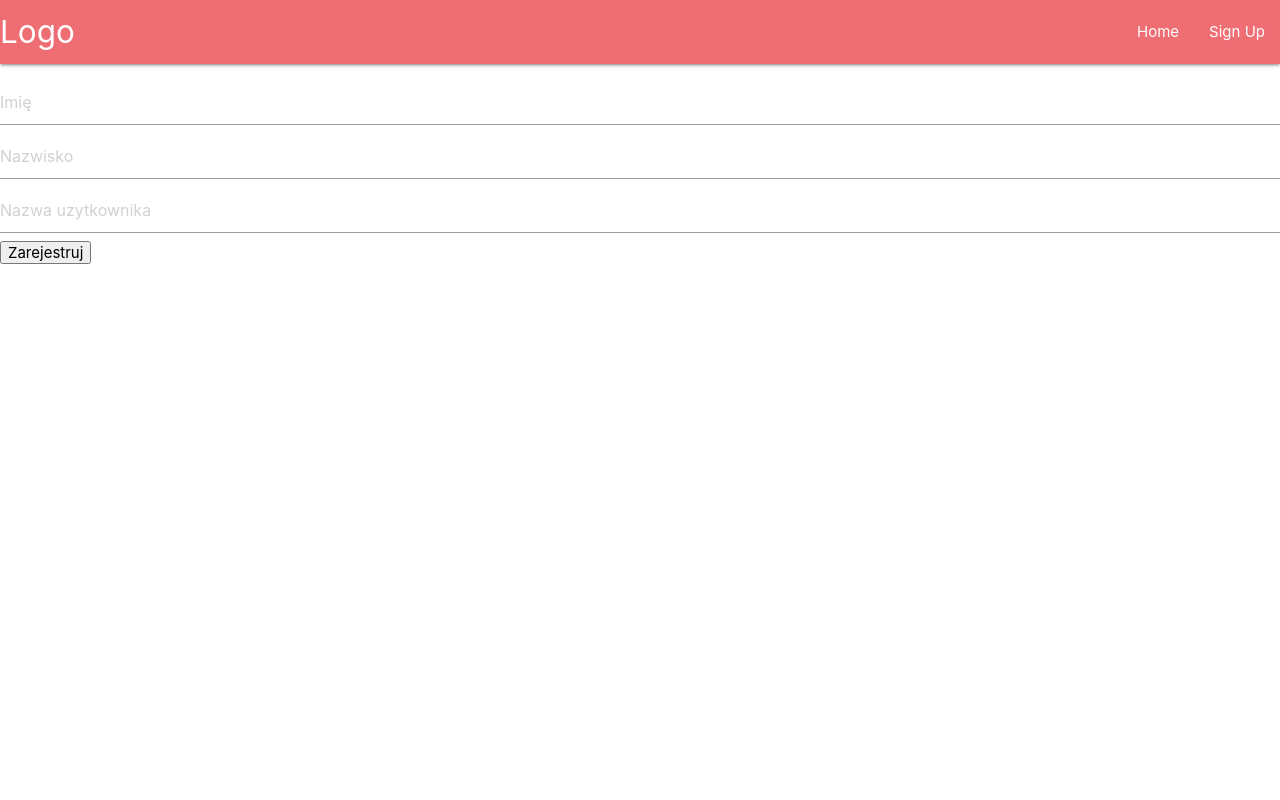
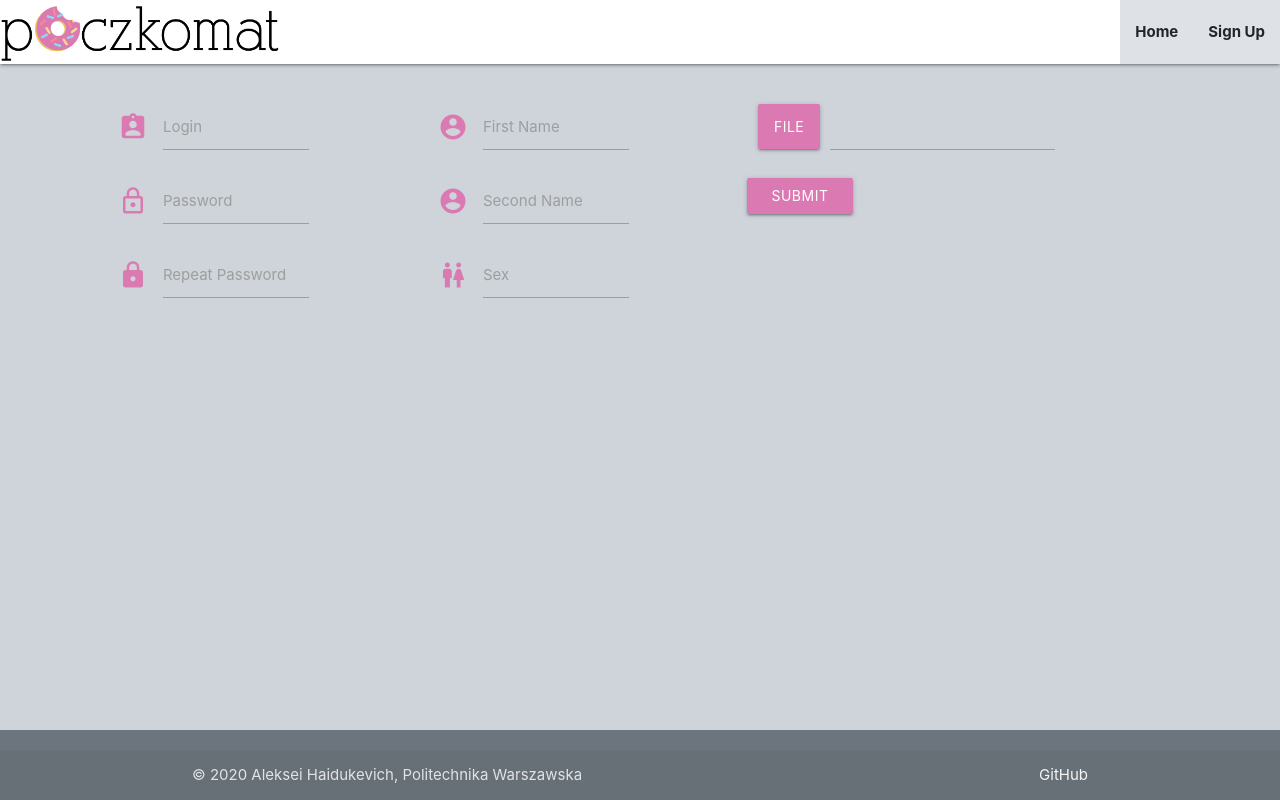
Before and after one commit to McCastles/PWeb, a Flask app: page /sender/signup in a window 1280 px wide. Run offline with Flask 2, Linux system fonts and the light colour scheme.

Commit message:
input fields

```diff
--- a/static/css/custom.css
+++ b/static/css/custom.css
@@ -1,7 +1,15 @@
 
 body {
     background: #ced4da;
+    display: flex;
+    min-height: 100vh;
+    flex-direction: column;
 }
+
+main {
+    flex: 1 0 auto;
+}
+
 
 .nav-wrapper {
     background-color: #ffffff !important;
@@ -10,15 +18,24 @@ body {
     height: 100px;
 }
 
-.nav .nav-wrapper .brand-logo img {
+/* .nav .nav-wrapper .brand-logo img {
     width: 400px;
     height: auto;
+} */
+
+.nav-link-color li a {
+    color: #212529;
+    background-color: #dee2e6;
 }
 
-.nav-link-color li a {
-    color: #000000;
+.icon-color {
+    color: #db7ab2;
 }
 
+.page-footer {
+    background-color: #6c757d;
+
+}
 
 
 
@@ -40,17 +57,19 @@ body {
 
 .row{
     margin-top:20px;
-    margin-left: 14px;
+    /* margin-left: 14px; */
 }
 
-/* @media (max-width: 600px) {
-    .navbar-material .nav-wrapper .brand-logo img {
-        height: 56px;
-    }
+/* .row .col {
+    padding: 0rem;
 } */
 
 
-/* .navbar-material .nav-wrapper .brand-logo img {
-    height: 30px;
-    width: auto;
-}  */
+.input-field {
+    margin-top: 0rem;
+    margin-bottom: 0rem;
+}
+
+.btn {
+    background-color: #db7ab2;
+}
--- a/templates/signup.html
+++ b/templates/signup.html
@@ -1,43 +1,180 @@
 <!doctype>
 <html>
-    <head>
 
-        <!-- <script src="/static/main.js" defer></script> -->
+<head>
+    <link href="https://fonts.googleapis.com/icon?family=Material+Icons" rel="stylesheet">
+    <link type="text/css" rel="stylesheet" href="/static/css/materialize.css" media="screen,projection" />
+    <meta name="viewport" content="width=device-width, initial-scale=1.0" />
+    <link rel="stylesheet" href="/static/css/custom.css">
+</head>
 
-
-        <!--Import Google Icon Font-->
-        <link href="https://fonts.googleapis.com/icon?family=Material+Icons" rel="stylesheet">
-
-        <!--Import materialize.css-->
-        <link type="text/css" rel="stylesheet" href="/static/css/materialize.css"  media="screen,projection"/>
-
-        <!--Let browser know website is optimized for mobile-->
-        <meta name="viewport" content="width=device-width, initial-scale=1.0"/>
-
-    </head>
-    <body>
-
+<body>
+    <header>
         <nav>
             <div class="nav-wrapper">
-                <a href="#" class="brand-logo">Logo</a>
-                <ul id="nav-mobile" class="right hide-on-med-and-down">
-                    <li><a href="/">Home</a></li>
-                    <li><a href="/sender/signup">Sign Up</a></li>
+                <a href="#" class="brand-logo">
+                    <img src="../static/images/logo2.png" width="280" height="auto">
+                </a>
+                <ul id="nav-mobile" class="right hide-on-med-and-down nav-link-color">
+                    <li><a href="/" class="nav-link-color">Home</a></li>
+                    <li><a href="/sender/signup" class="nav-link-color">Sign Up</a></li>
                 </ul>
             </div>
         </nav>
+    </header>
 
-        <form method="POST"
-            action="http://0.0.0.0:5000/register">
+
+    <main>
+
+
+
+        <!-- <form method="POST" action="http://0.0.0.0:5000/register">
             <ul>
-             <li><input type="text" id="firstname" name="firstname" placeholder="Imię"/></li>
-             <li><input type="text" id="lastname" name="lastname" placeholder="Nazwisko"/></li>
-             <li><input type="text" id="username" name="username" placeholder="Nazwa uzytkownika"/></li>
-             <li><input type="submit" id="submit" name="submit" value="Zarejestruj"/></li>
+                <li><input type="text" id="firstname" name="firstname" placeholder="Imię" />
+                    <div class="input-field col s2 offset-s1">
+                        <i class="material-icons prefix">account_circle</i>
+                        <input id="icon_prefix" type="text" class="validate">
+                        <label for="icon_prefix">First Name</label>
+                    </div>
+                </li>
+                <li><input type="text" id="lastname" name="lastname" placeholder="Nazwisko" /></li>
+                <li><input type="text" id="username" name="username" placeholder="Nazwa uzytkownika" /></li>
+                <li><input type="submit" id="submit" name="submit" value="Zarejestruj" /></li>
             </ul>
-        </form>
+        </form> -->
 
-        <!--JavaScript at end of body for optimized loading-->
-        <script type="text/javascript" src="/static/js/materialize.js"></script>
-    </body>
+
+
+        <!-- imię (nazwa: firstname),
+        nazwisko (nazwa: lastname),
+        hasło (nazwa password),
+        płeć (nazwa: sex, wartość: M lub F)
+        powtórne hasło,
+        plik ze zdjęciem (w formacie PNG lub JPG; nazwa photo),
+        nazwa użytkownika (nazwa login). -->
+
+        <div class="row">
+            <form method="POST" action="http://0.0.0.0:5000/register" class="col s12">
+
+                <ul>
+
+
+                    <li>
+                        <div class="row">
+
+                            <div class="input-field col s2 offset-s1">
+                                <i class="material-icons prefix icon-color">assignment_ind</i>
+                                <input type="text" id="login" name="login" class="validate">
+                                <label for="icon_prefix">Login</label>
+                            </div>
+
+                            <div class="input-field col s2 offset-s1">
+                                <i class="material-icons prefix icon-color">account_circle</i>
+                                <input type="text" id="firstname" name="firstname" class="validate">
+                                <label for="icon_prefix">First Name</label>
+                            </div>
+
+                            <div class="input-field file-field col s3 offset-s1">
+                                <div class="btn">
+                                    <span>File</span>
+                                    <input type="file" name="image" id="image" >
+                                </div>
+                                <div class="file-path-wrapper ">
+                                    <input class="file-path validate" type="text">
+                                </div>
+                            </div>
+
+
+                        </div>
+                    </li>
+
+
+                    <li>
+                        <div class="row">
+
+                            <div class="input-field col s2 offset-s1">
+                                <i class="material-icons prefix icon-color">lock_outline</i>
+                                <input type="password" id="password" name="password" class="validate">
+                                <label for="password">Password</label>
+                            </div>
+
+                            <div class="input-field col s2 offset-s1">
+                                <i class="material-icons prefix icon-color">account_circle</i>
+                                <input type="text" id="secondname" name="secondname" class="validate">
+                                <label for="icon_prefix">Second Name</label>
+                            </div>
+
+                            <button class="btn waves-effect waves-light col s1 offset-s1" type="submit" name="submit">
+                                Submit
+                                <i class="material-icons right">send</i>
+                              </button>
+
+                            <!-- <div class="input col s3 offset-s1"> -->
+                                <!-- <span>Submit</span> -->
+                                <!-- <input type="submit"> -->
+                            <!-- </div> -->
+
+
+                        </div>
+                    </li>
+
+                    <li>
+                        <div class="row">
+
+                            <div class="input-field col s2 offset-s1">
+                                <i class="material-icons prefix icon-color">lock</i>
+                                <input type="password" id="password2" name="password2" class="validate">
+                                <label for="password">Repeat Password</label>
+                            </div>
+
+                            <div class="input-field col s2 offset-s1">
+                                <i class="material-icons prefix icon-color">wc</i>
+                                <input type="text" id="sex" name="sex" class="validate">
+                                <label for="icon_prefix">Sex</label>
+                            </div>
+
+                        </div>
+                    </li>
+
+
+                </ul>
+
+
+
+
+
+
+
+
+
+
+            </form>
+        </div>
+
+
+
+
+
+
+
+
+
+
+    </main>
+
+    <footer class="page-footer">
+        <div class="footer-copyright">
+            <div class="container">
+                © 2020 Aleksei Haidukevich, Politechnika Warszawska
+                <a class="grey-text text-lighten-4 right" href="https://github.com/McCastles/PWeb">GitHub</a>
+            </div>
+        </div>
+    </footer>
+
+
+
+    <!--JavaScript at end of body for optimized loading-->
+    <script type="text/javascript" src="/static/js/materialize.js"></script>
+</body>
+
 </html>
```
Also changed, not shown: templates/index.html (+24 -19 lines).
